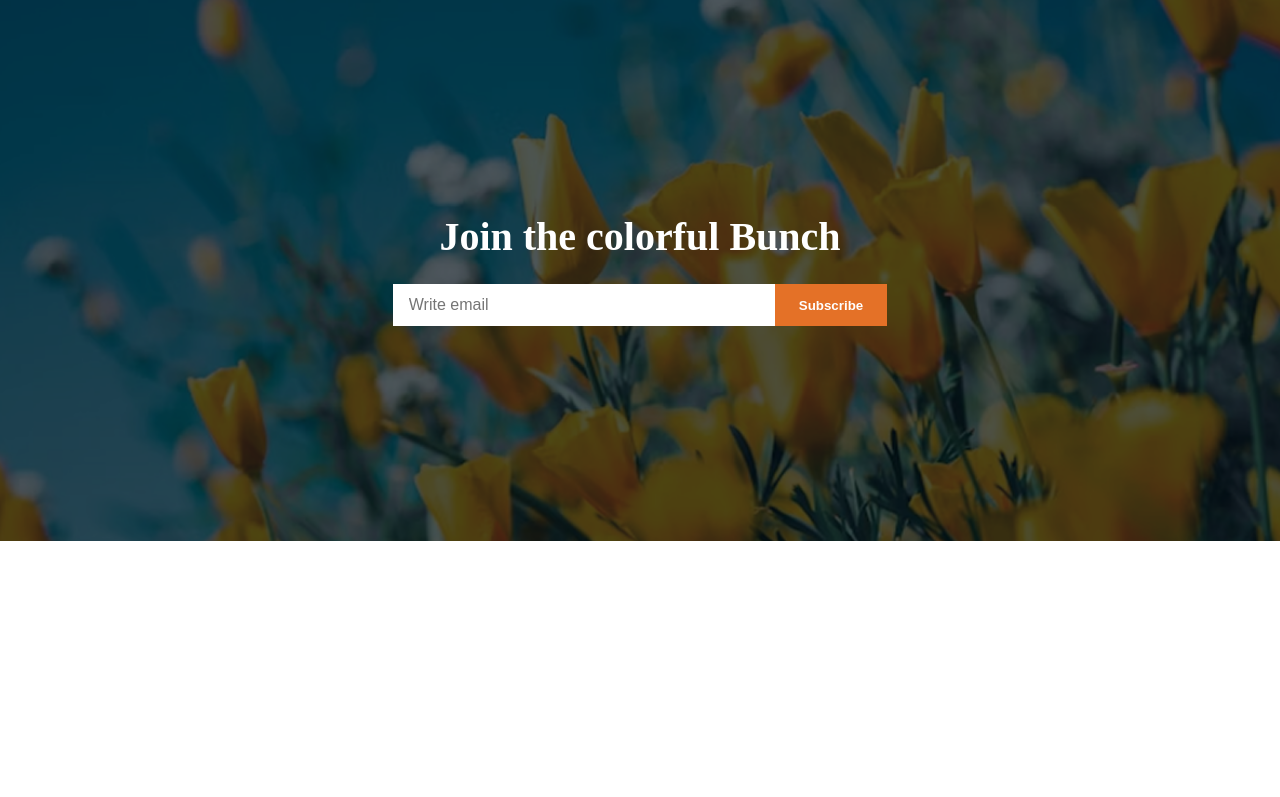
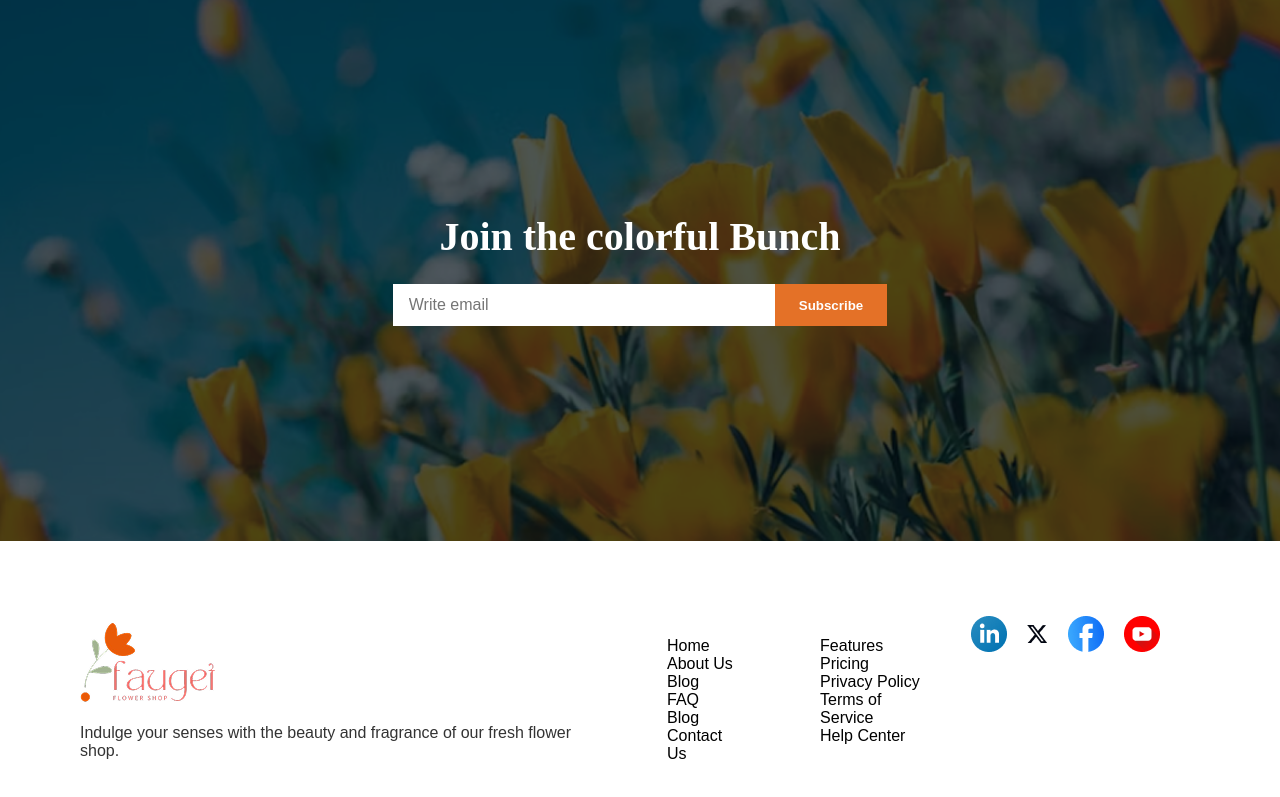
Before and after one commit to AhmetChatgami/assignment-two, a plain HTML site: page index.html in a window 1280 px wide. Shown: the part 3382-4179 px from the top of the page. Before the commit the page ends 3923 px from the top, so only its background shows below. Drawn offline with Linux system fonts and the light colour scheme.

Commit message:
added Footer Section

```diff
--- a/index.html
+++ b/index.html
@@ -146,5 +146,42 @@
     </div>
   </div>
 </section>
+
+<footer>
+  <div class="footer">
+    <div>
+      <img src="images/logo.png" alt="">
+      <p>Indulge your senses with the beauty and fragrance of our fresh flower shop. </p>
+    </div>
+    <div>
+      <ul class="kahini">
+        <li><a href="" class="items">Home</a></li>
+        <li><a href=""class="items">About Us</a></li>
+        <li><a href="" class="items">Blog</a></li>
+        <li><a href="" class="items">FAQ</a></li>
+        <li><a href="" class="items">Blog</a></li>
+        <li><a href="" class="items">Contact Us</a></li>
+      </ul>
+    </div>
+    <div>
+      <ul class="kahini">
+        <li><a href="" class="items">Features</a></li>
+        <li><a href="" class="items">Pricing</a></li>
+        <li><a href="" class="items">Privacy Policy</a></li>
+        <li><a href="" class="items">Terms of Service</a></li>
+        <li><a href="" class="items">Help Center</a></li>
+      </ul>
+    </div>
+    <div  class="footer-socials">
+      <a href="facebook"><img src="images/icon-linkedin.png" alt=""></a>
+      <a href="facebook"><img src="images/icon-twitter.png" alt=""></a>
+      <a href="facebook"><img src="images/icon-facebook.png" alt=""></a>
+      <a href="facebook"><img src="images/icon-youtube.png" alt=""></a>
+    </div>
+    <div>
+
+    </div>
+  </div>
+</footer>
 </body>
 </html>
--- a/style.css
+++ b/style.css
@@ -296,6 +296,33 @@ button:hover {
   background-color: #cc5815;
 }
 
+/* footer-section */
+.footer{
+  display: flex;
+  list-style: none;
+  text-decoration: none;
+  gap: 40px ;
+  text-decoration: none;
+  margin: 80px 80px;
+  justify-content: center;
+  ;
+}
+.kahini{
+  margin: 10 10px ;
+  list-style: none;
+  text-decoration: none;
+  gap: 40px ;
+  align-items: ;
+  flex-direction: row;
+}
+
+.footer-socials{
+  display: flex;
+  height: 30px;
+  gap: 20px ;
+  align-items: center;
+}
+
 /* Responsive adjustments */
 @media (max-width: 600px) {
   .subscribe-content h1 {
```
